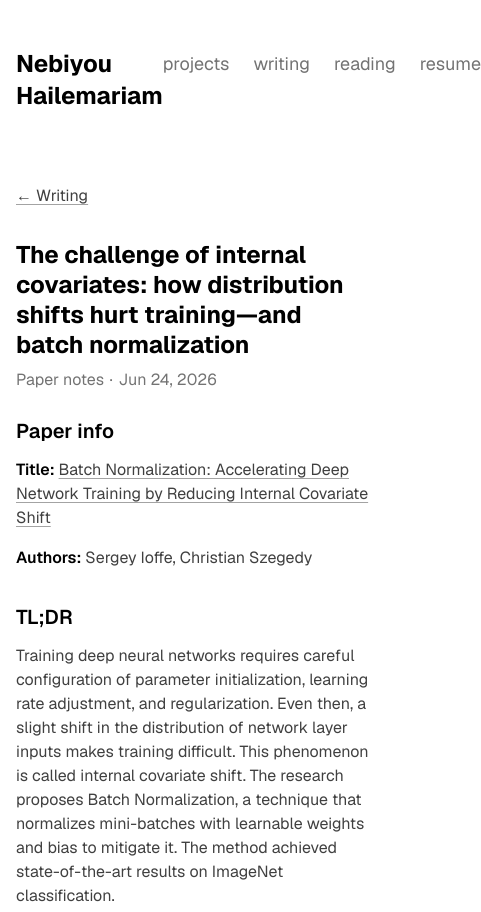
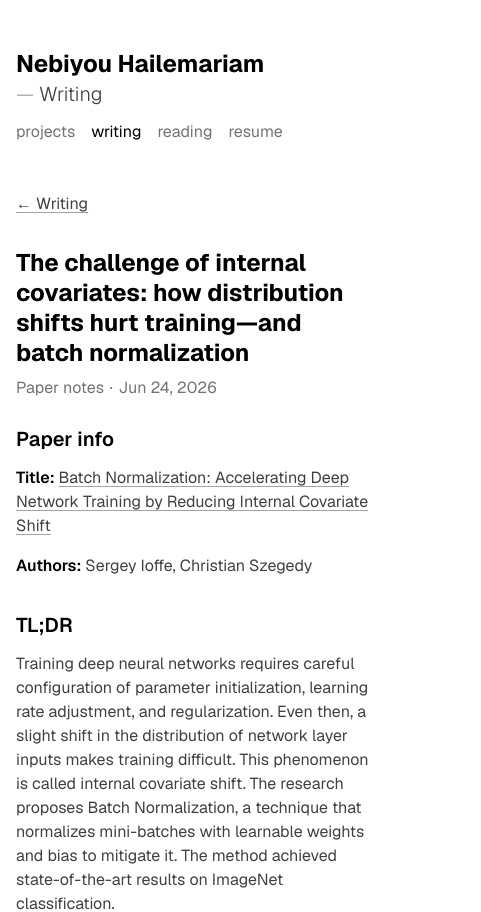
Before and after one commit to nebHailemariam/nebHailemariam.github.io, a Next.js app in the folder my-website/: page /writing/batch-normalization in a window 390 px wide. Shown: the top 912 px of the page, 481 px wide, since content can reach past the window. Built offline with nearby package versions, Linux system fonts and the light colour scheme.

Commit message:
feat: update navigation component with responsive styles and active link detection

```diff
--- a/my-website/components/navigation/Navigation.module.scss
+++ b/my-website/components/navigation/Navigation.module.scss
@@ -53,13 +53,30 @@
 }
 
 @media (max-width: 580px) {
+  .navContainer {
+    flex-direction: column;
+    gap: 0.75rem;
+  }
+
+  .logo {
+    margin-bottom: 0;
+  }
+
+  .navigation {
+    justify-content: flex-start;
+    padding-top: 0;
+    padding-bottom: 0;
+    font-size: 1rem;
+    line-height: 1.5rem;
+  }
+
+  .navItem:not(:first-child) {
+    margin-left: 1rem;
+  }
+
   .pageTitle {
     display: block;
     font-size: 1.25rem;
     line-height: 1.75rem;
   }
-
-  .pageTitleDash {
-    display: none;
-  }
 }
--- a/my-website/components/navigation/Navigation.tsx
+++ b/my-website/components/navigation/Navigation.tsx
@@ -23,9 +23,23 @@ const pageTitles: Record<string, string> = {
   "/resume": "Resume",
 };
 
+function getPageTitle(pathname: string): string | undefined {
+  if (pageTitles[pathname]) return pageTitles[pathname];
+
+  for (const [href, title] of Object.entries(pageTitles)) {
+    if (pathname.startsWith(`${href}/`)) return title;
+  }
+
+  return undefined;
+}
+
+function isNavActive(pathname: string, href: string): boolean {
+  return pathname === href || pathname.startsWith(`${href}/`);
+}
+
 export default function Navigation() {
   const pathname = usePathname();
-  const pageTitle = pageTitles[pathname];
+  const pageTitle = getPageTitle(pathname);
 
   return (
     <header className={styles.navContainer}>
@@ -43,7 +57,7 @@ export default function Navigation() {
             key={navLink.href}
             href={navLink.href}
             className={`${styles.navItem} ${
-              pathname === navLink.href ? styles.navItemActive : ""
+              isNavActive(pathname, navLink.href) ? styles.navItemActive : ""
             }`}
           >
             {navLink.label}
```
